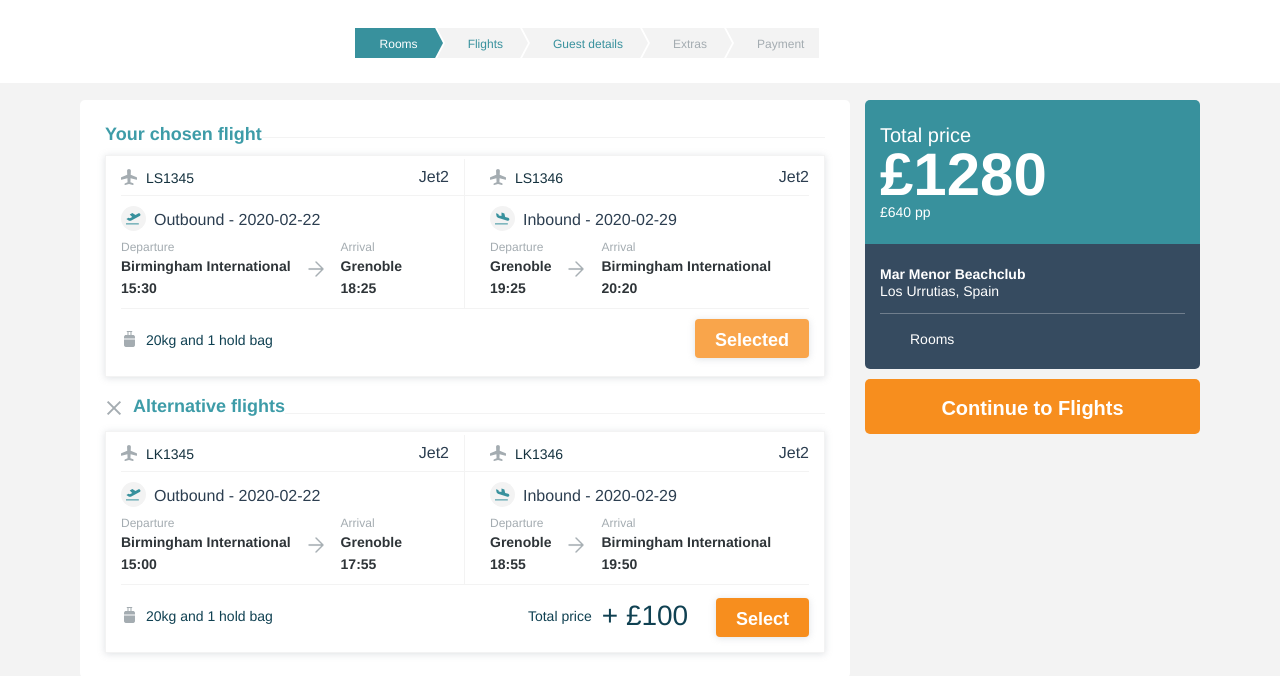
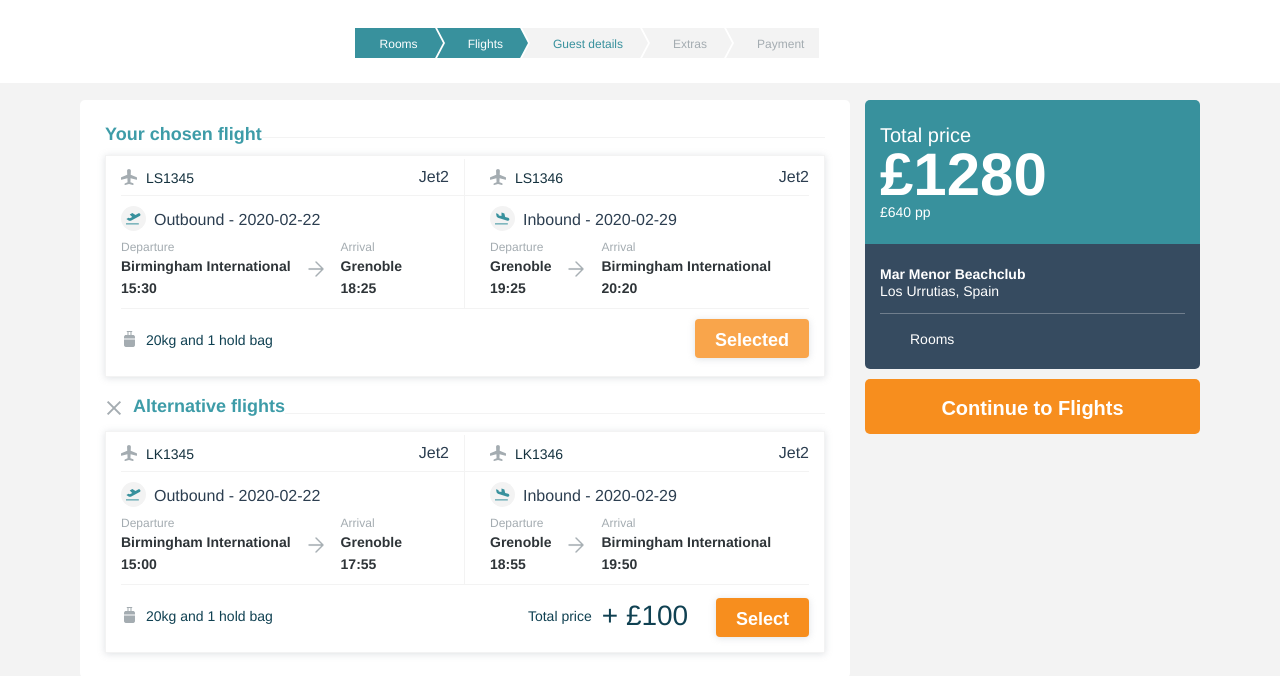
Before and after one commit to Platon79/vue-booking-journey, a Vue app: page /booking/flights in a window 1280 px wide. Shown: the top 676 px of the page. Built offline with nearby package versions, Linux system fonts and the light colour scheme.

Commit message:
Fix nav issues

```diff
--- a/src/components/booking/Nav.vue
+++ b/src/components/booking/Nav.vue
@@ -6,8 +6,8 @@
           :to="item.link"
           :class="{
             _filled: item.completed,
-            _current: isCurrent(item.stepName),
-            _next: isNext(item.stepName),
+            _current: isCurrent(item.link),
+            _next: isNext(item.link),
             _disabled: !item.availableToGo
           }"
         >
@@ -24,12 +24,20 @@
 import { mapState } from 'vuex';
 
 export default {
+  data: () => ({
+    currentStep: null,
+    nextStep: null,
+  }),
+
   computed: {
     ...mapState('bookingJourney', [
-      'currentStep',
-      'nextStep',
       'navigation',
     ]),
+  },
+
+  mounted() {
+    this.currentStep = this.$store.getters['bookingJourney/currentStep'](this.$route.path).link;
+    this.nextStep = this.$store.getters['bookingJourney/nextStep'](this.$route.path).link;
   },
 
   methods: {
--- a/src/components/booking/Sidebar.vue
+++ b/src/components/booking/Sidebar.vue
@@ -69,9 +69,18 @@ export default {
   methods: {
     mobileOpenSidebar() {},
     handleSubmitClick() {
-      switch (this.currentStep) {
-        case 'FUNNEL_ROOM_OPTIONS':
+      switch (this.$route.path) {
+        case '/booking/rooms':
           this.$router.push('/booking/flights');
+          break;
+        case '/booking/flights':
+          this.$router.push('/booking/guest-details');
+          break;
+        case '/booking/guest-details':
+          this.$router.push('/booking/extras');
+          break;
+        case '/booking/extras':
+          this.$router.push('/booking/payment');
           break;
         default:
           break;
--- a/src/components/booking/flights/Flights.vue
+++ b/src/components/booking/flights/Flights.vue
@@ -37,7 +37,7 @@ export default {
   },
 
   computed: {
-    ...mapState('bookingJourney/flightOptions', [
+    ...mapState('bookingJourney/flights', [
       'flightIsUpdating',
     ]),
     ...mapGetters('bookingJourney/flights', [
@@ -46,5 +46,8 @@ export default {
     ]),
   },
 
+  methods: {
+    selectNewFlight() {},
+  },
 };
 </script>
--- a/src/components/shared/FlightCard/FlightCard.vue
+++ b/src/components/shared/FlightCard/FlightCard.vue
@@ -82,7 +82,7 @@ export default {
     },
     loader: {
       default: null,
-      validator: prop => typeof prop === 'string' || prop === null,
+      validator: (prop) => typeof prop === 'string' || prop === null,
     },
   },
 
@@ -100,6 +100,7 @@ export default {
 
   methods: {
     handleSelectClick() {
+      debugger
       if (this.selected) return;
       this.$emit('flightSelectClick', this.code);
     },
--- a/src/store/modules/bj/index.js
+++ b/src/store/modules/bj/index.js
@@ -4,6 +4,10 @@ import flights from './flights';
 import guestDetails from './guestDetails';
 import extras from './extras';
 import payment from './payment';
+import router from '../../../router';
+
+window.test = router
+console.log(router)
 
 const months = {
   0: 'January',
@@ -32,14 +36,11 @@ export default {
   },
 
   state: {
-    currentStep: 'FUNNEL_ROOM_OPTIONS',
-    nextStep: 'FUNNEL_FLIGHT_OPTIONS',
     navigation: [
       {
         completed: true,
         label: 'Rooms',
         link: '/booking/rooms',
-        submitUrl: '/api/booking/room-options',
         availableToGo: true,
         stepName: 'FUNNEL_ROOM_OPTIONS',
       },
@@ -47,7 +48,6 @@ export default {
         completed: false,
         label: 'Flights',
         link: '/booking/flights',
-        submitUrl: '/api/booking/flight-options',
         availableToGo: true,
         stepName: 'FUNNEL_FLIGHT_OPTIONS',
       },
@@ -55,7 +55,6 @@ export default {
         completed: false,
         label: 'Guest details',
         link: '/booking/guest-details',
-        submitUrl: '/api/booking/guest-details',
         availableToGo: true,
         stepName: 'FUNNEL_GUEST_DETAILS',
       },
@@ -63,7 +62,6 @@ export default {
         completed: false,
         label: 'Extras',
         link: '/booking/extras',
-        submitUrl: '/api/booking/extras',
         availableToGo: false,
         stepName: 'FUNNEL_EXTRAS',
       },
@@ -71,7 +69,6 @@ export default {
         completed: false,
         label: 'Payment',
         link: '/booking/payment',
-        submitUrl: '/api/booking/payment',
         availableToGo: false,
         stepName: 'FUNNEL_PAYMENT',
       },
@@ -99,6 +96,14 @@ export default {
       }
       return `${getDay(start)} - ${getDay(end)} ${months[start.month()]} ${start.year()}`;
     },
+    currentStep: (state) => (path) => {
+      const step = state.navigation.find((el) => el.link === path);
+      return step;
+    },
+    nextStep: (state) => (currentPath) => {
+      const currentStepIndex = state.navigation.findIndex((el) => el.link === currentPath);
+      return state.navigation[currentStepIndex + 1];
+    },
   },
 
   mutations: {
```
